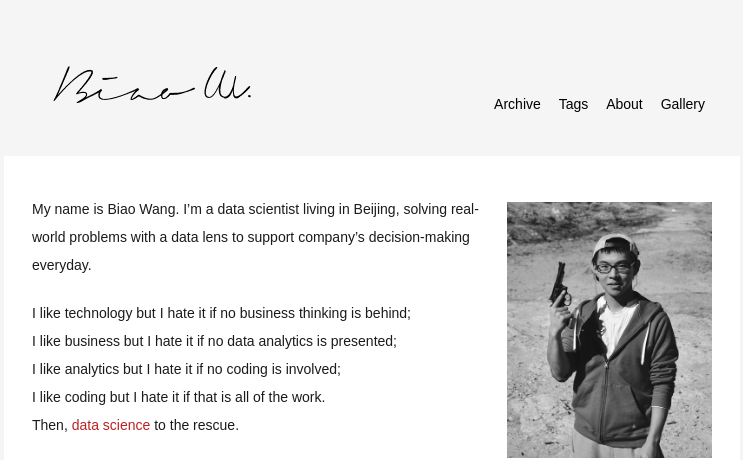
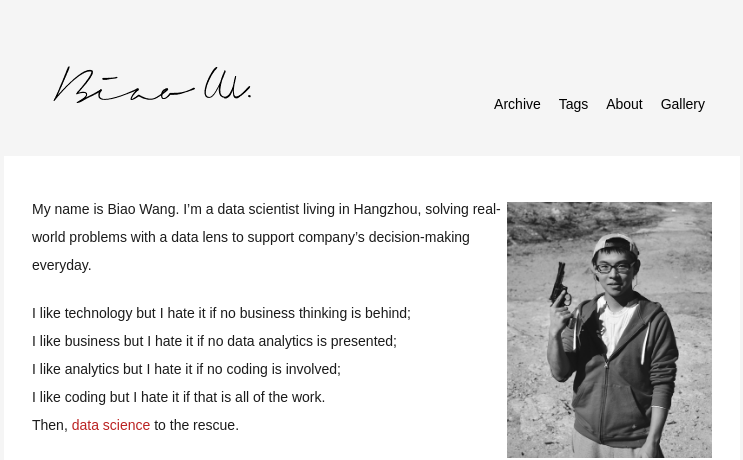
Before and after one commit to biaowww/biaowww.github.io, a Jekyll site: the page built from about.markdown, in a window 1280 px wide. Shown: the top 460 px of the page, without its empty margins (268-1011 px from the left). Built offline with Jekyll 4.4.1, drawn with Linux system fonts in a browser that asks for light colours; some web fonts are replaced; Markdown is read by kramdown in place of the engine named in the settings.

Commit message:
update the city where I am currently working in

```diff
--- a/_config.yml
+++ b/_config.yml
@@ -1,5 +1,5 @@
 markdown: rdiscount
-pygments: true
+highlighter: pygments
 permalink: /:year/:month/:day/:title.html
 name: "Biao Wang"
 author: "Biao Wang"
--- a/about.markdown
+++ b/about.markdown
@@ -3,7 +3,7 @@ title:
 layout: page
 ---
 <img src="media/img/gunshooting.jpg" width="205" height="256" align="right">
-My name is Biao Wang. I'm a data scientist living in Beijing, solving real-world problems with a data lens to support company's decision-making everyday.
+My name is Biao Wang. I'm a data scientist living in Hangzhou, solving real-world problems with a data lens to support company's decision-making everyday.
 
 I like technology but I hate it if no business thinking is behind;
 I like business but I hate it if no data analytics is presented;
```
